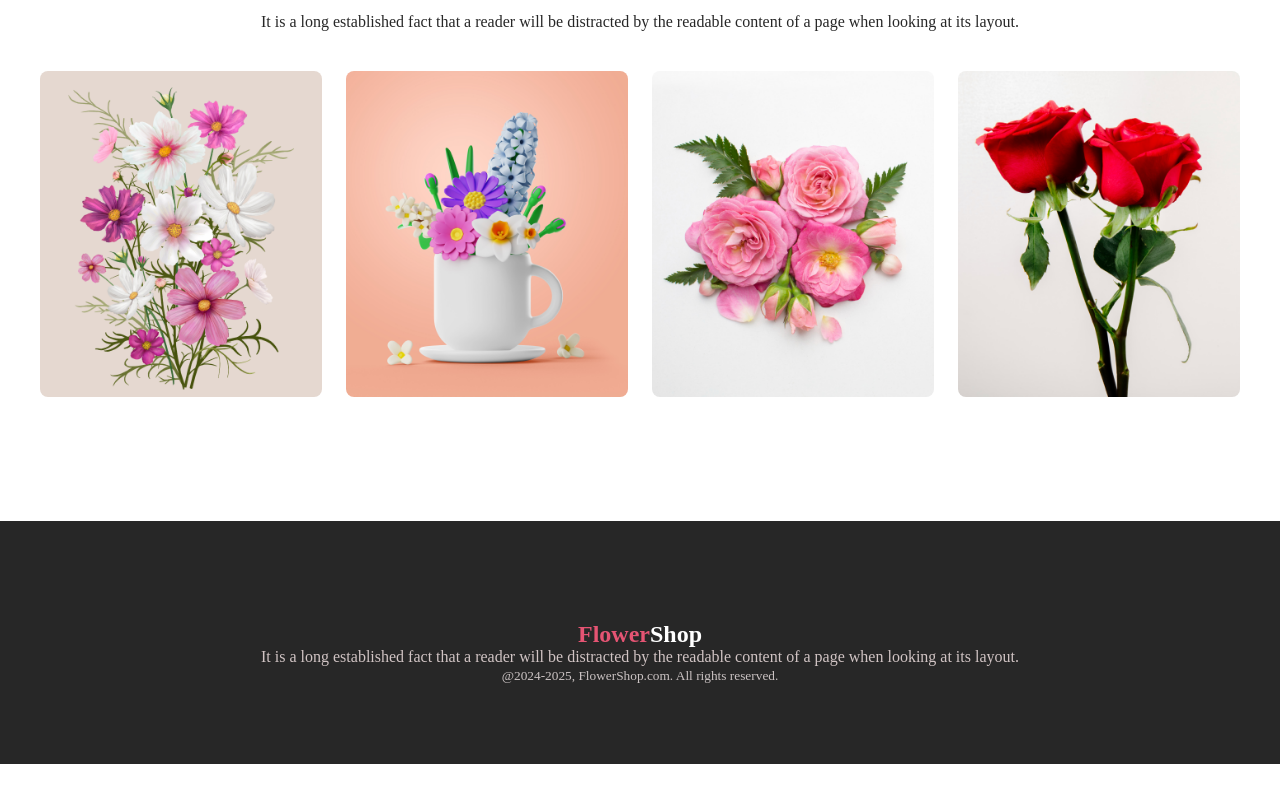
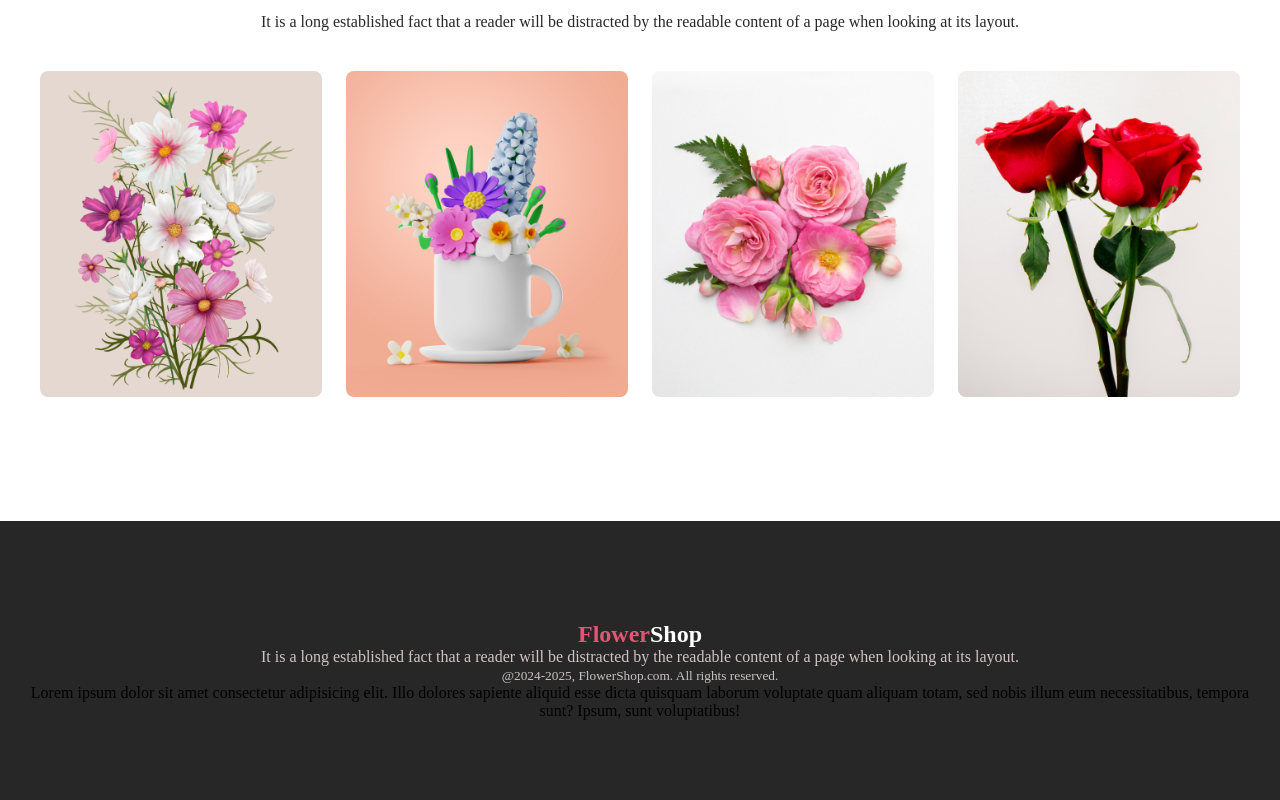
Before and after one commit to shuvo-tirtha/first-work, a plain HTML site: page index.html in a window 1280 px wide. Shown: the part 2779-3579 px from the top of the page. Before the commit the page ends 3543 px from the top, so only its background shows below. Drawn offline with Linux system fonts and the light colour scheme.

Commit message:
added a paragrap

```diff
--- a/index.html
+++ b/index.html
@@ -104,6 +104,7 @@
                 <small>@2024-2025, FlowerShop.com. All rights reserved. </small>
 
         </section>
+        <p>Lorem ipsum dolor sit amet consectetur adipisicing elit. Illo dolores sapiente aliquid esse dicta quisquam laborum voluptate quam aliquam totam, sed nobis illum eum necessitatibus, tempora sunt? Ipsum, sunt voluptatibus!</p>
     </footer>
  <!-- footer section end -->
 
```
